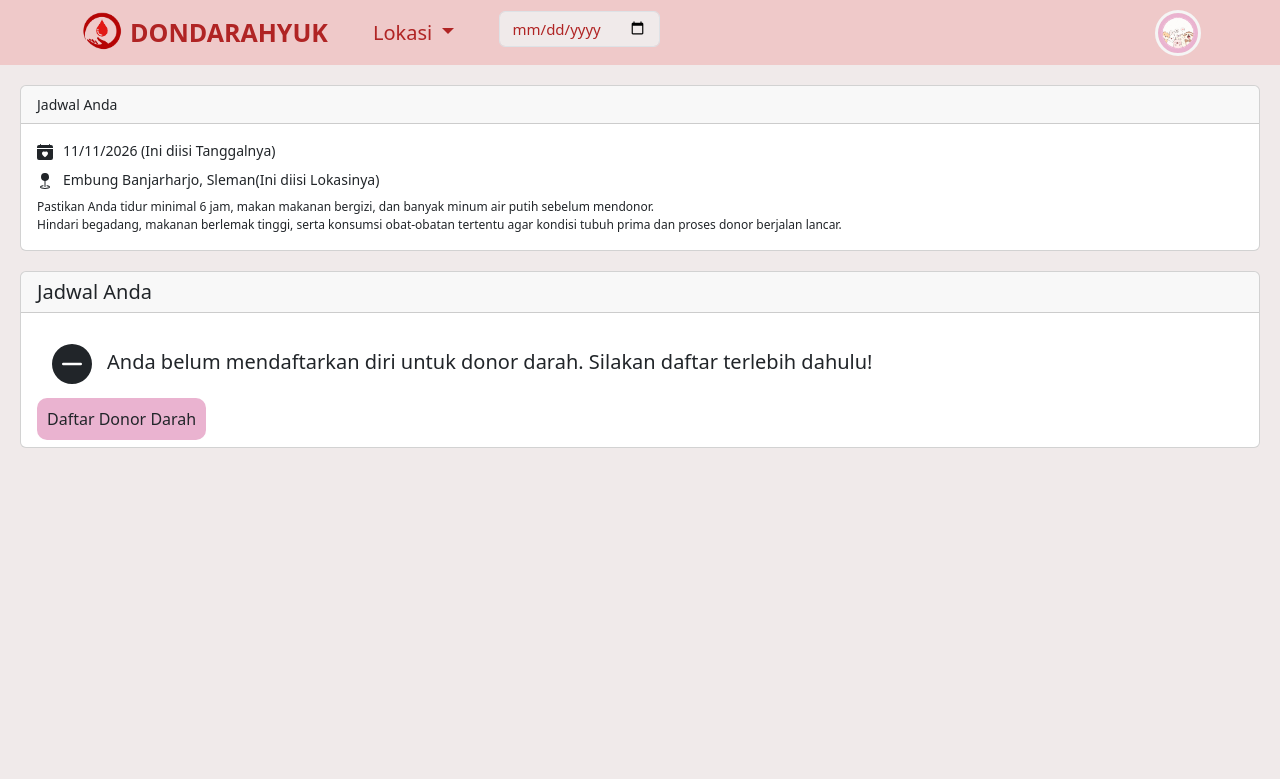
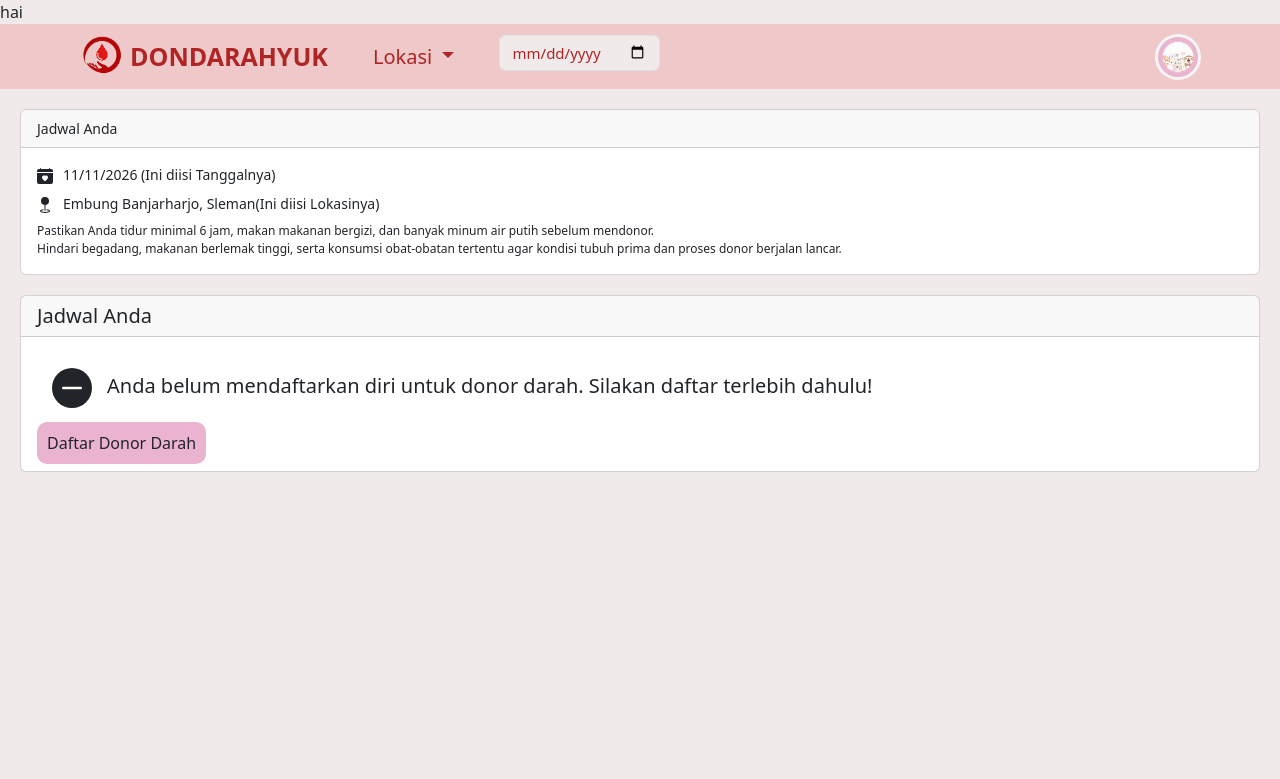
Before and after one commit to LuthfiahPrasetyo/Web-Donor-Darah-Pink, a PHP site: page /menu_guest.php in a window 1280 px wide. Shown: the top 779 px of the page. Run offline with PHP 8.4, Linux system fonts and the light colour scheme.

Commit message:
nambah echo di index doang

```diff
--- a/menu_guest.php
+++ b/menu_guest.php
@@ -1,3 +1,7 @@
+<?php
+echo "hai";
+?>
+
 <!DOCTYPE html>
 <html lang="en">
 <head>
```
